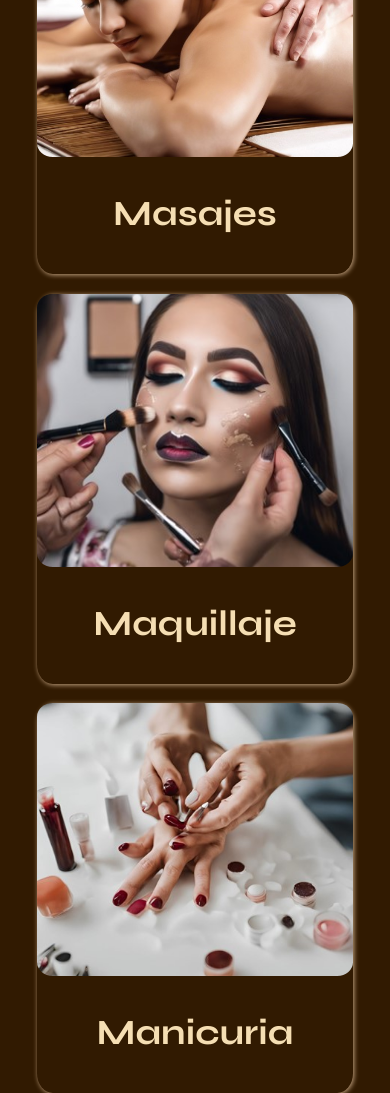
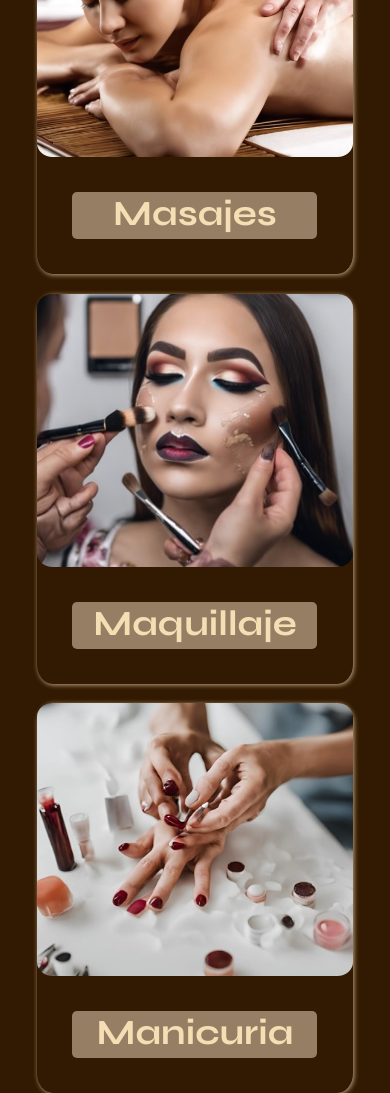
Before and after one commit to nicolas17956/Umma, a plain HTML site: page index.html in a window 390 px wide. Shown: the part 1004-2097 px from the top of the page. Drawn offline with Linux system fonts and the light colour scheme; a web font is replaced by a local one.

Commit message:
cambios card

```diff
--- a/style.css
+++ b/style.css
@@ -781,6 +781,12 @@ footer {
         font-weight: 700;
         transform: perspective(600px) rotateY(0deg);
     }
+    .front p{
+        width: auto;
+        height: 15vw;
+        border-radius: 5px;
+        background-color:#967e65;
+    }
     .caja:hover .front {
         box-shadow: 5px 5px 25px #c5a583;
         background-color: #f4e8c1;
@@ -793,7 +799,9 @@ footer {
     .card p {
         font-size: 2em;
         margin: 1em;
+        user-select: none;
     }
+
 
     .back{
         justify-content: space-around;
```
